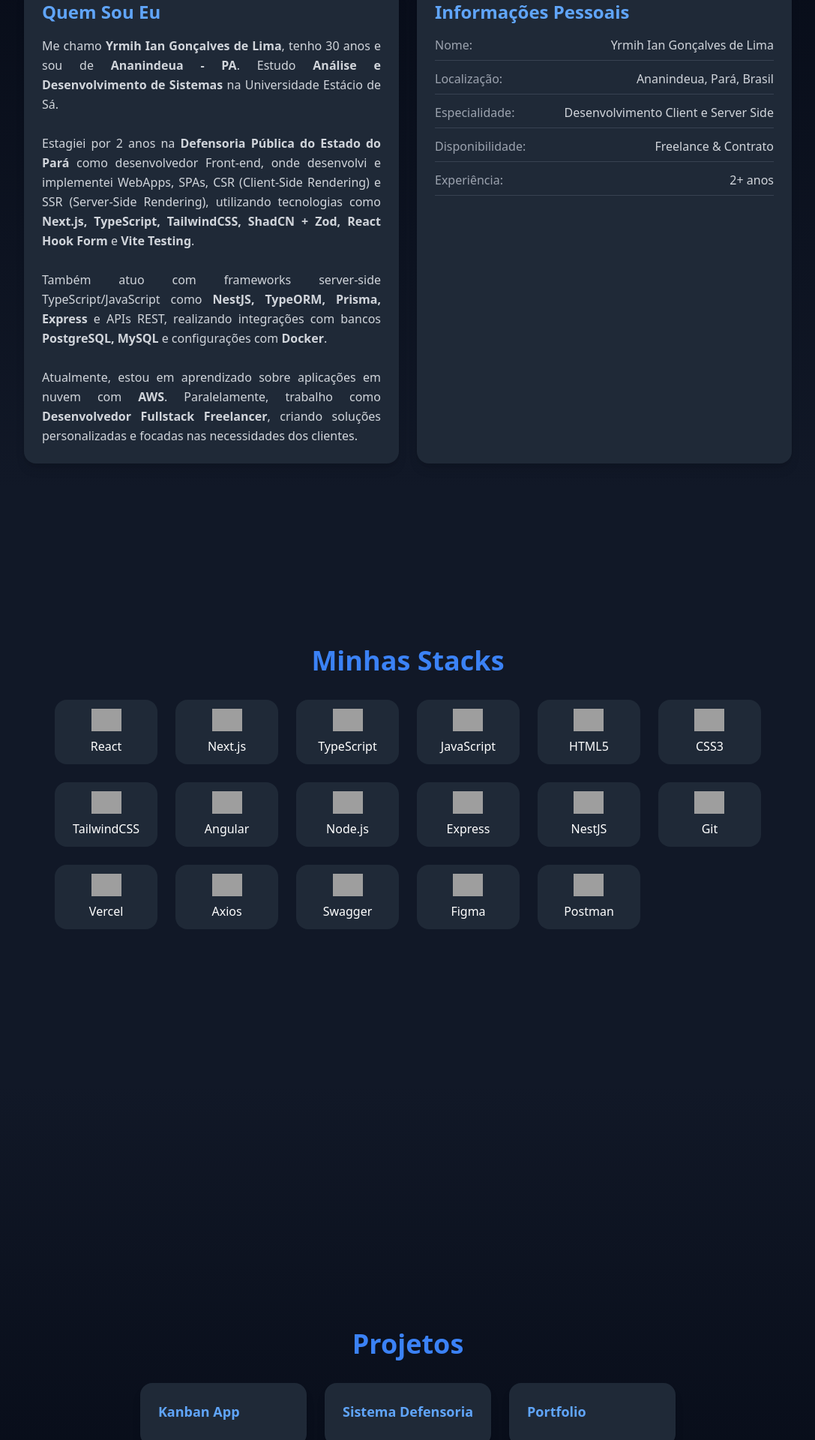
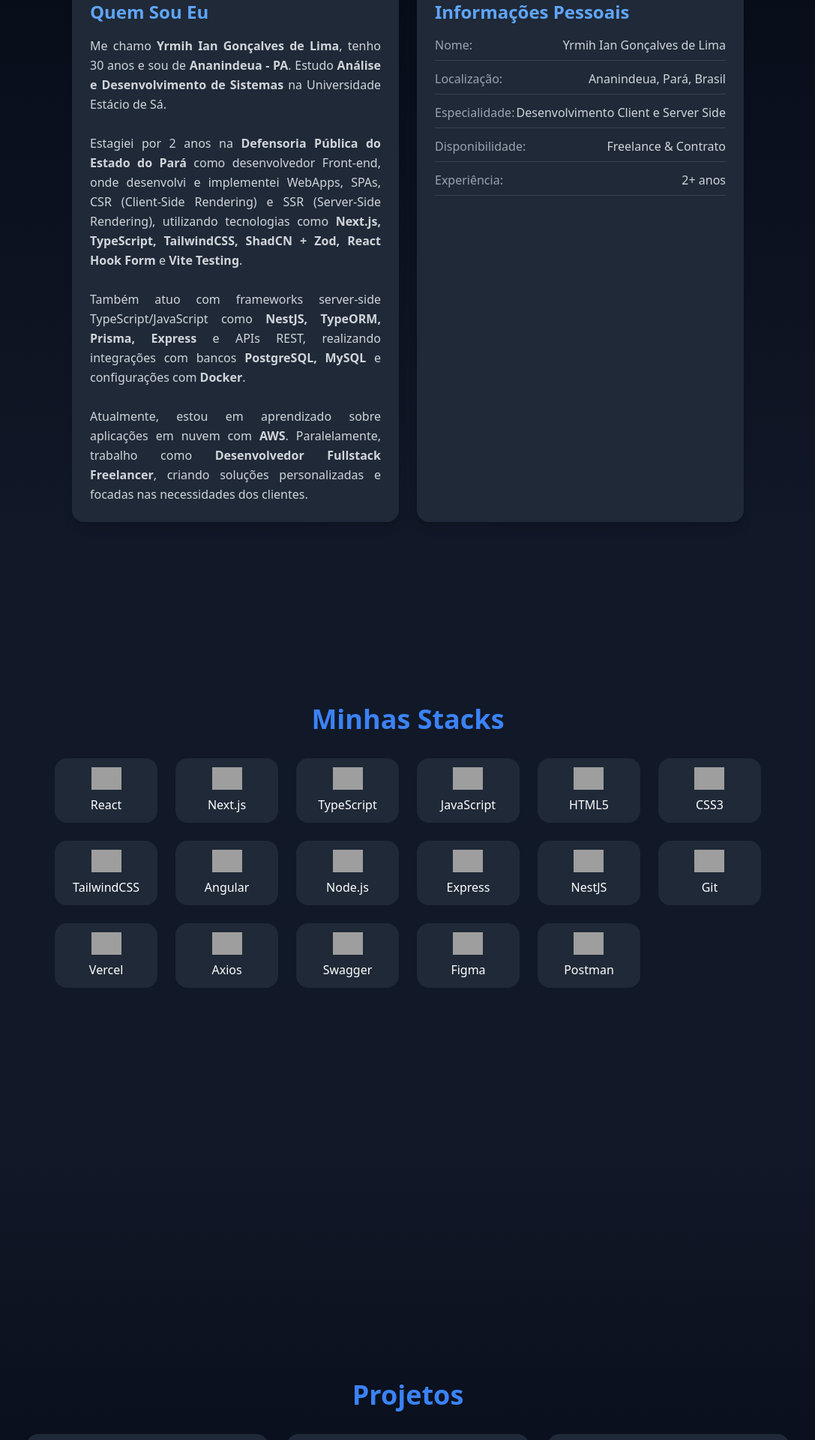
Before and after one commit to Yrmih/portfolio-web, a Next.js app: page / in a window 1280 px wide. Shown: the part 1220-3140 px from the top of the page at 75% size, without its empty margins (96-1183 px from the left). Built offline with nearby package versions, Linux system fonts and the light colour scheme; grey boxes are pictures that could not be loaded.

Commit message:
feat -a adicionando brilho dos demais componentes como about e projects

```diff
--- a/src/sections/About.tsx
+++ b/src/sections/About.tsx
@@ -85,13 +85,15 @@
         whileInView="visible"
         exit="hidden"
         viewport={{ once: false, amount: 0.2 }}
-        className="grid grid-cols-1 md:grid-cols-2 gap-6 max-w-5xl w-full"
+        className="grid grid-cols-1 md:grid-cols-2 gap-6 max-w-4xl w-full"
       >
-        <div className="p-6 bg-gray-800 rounded-2xl shadow-lg hover:scale-105 transition-transform duration-300">
-          <h3 className="text-2xl font-bold mb-4 text-blue-400">Quem Sou Eu</h3>
-          <p className="text-gray-300 leading-relaxed text-justify">
-            Me chamo <strong>Yrmih Ian Gonçalves de Lima</strong>, tenho 30 anos
-            e sou de <strong>Ananindeua - PA</strong>. Estudo{" "}
+        {[
+          {
+            title: "Quem Sou Eu",
+            content: (
+              <p className="text-gray-300 leading-relaxed text-justify relative z-10">
+                Me chamo <strong>Yrmih Ian Gonçalves de Lima</strong>, tenho 30
+                anos e sou de <strong>Ananindeua - PA</strong>. Estudo{" "}
                 <strong>Análise e Desenvolvimento de Sistemas</strong> na
                 Universidade Estácio de Sá.
                 <br />
@@ -102,15 +104,17 @@
                 SPAs, CSR (Client-Side Rendering) e SSR (Server-Side Rendering),
                 utilizando tecnologias como{" "}
                 <strong>
-              Next.js, TypeScript, TailwindCSS, ShadCN + Zod, React Hook Form
+                  Next.js, TypeScript, TailwindCSS, ShadCN + Zod, React Hook
+                  Form
                 </strong>{" "}
                 e <strong>Vite Testing</strong>.
                 <br />
                 <br />
-            Também atuo com frameworks server-side TypeScript/JavaScript como{" "}
-            <strong>NestJS, TypeORM, Prisma, Express</strong> e APIs REST,
-            realizando integrações com bancos <strong>PostgreSQL, MySQL</strong>{" "}
-            e configurações com <strong>Docker</strong>.
+                Também atuo com frameworks server-side TypeScript/JavaScript
+                como <strong>NestJS, TypeORM, Prisma, Express</strong> e APIs
+                REST, realizando integrações com bancos{" "}
+                <strong>PostgreSQL, MySQL</strong> e configurações com{" "}
+                <strong>Docker</strong>.
                 <br />
                 <br />
                 Atualmente, estou em aprendizado sobre aplicações em nuvem com{" "}
@@ -118,37 +122,48 @@
                 <strong>Desenvolvedor Fullstack Freelancer</strong>, criando
                 soluções personalizadas e focadas nas necessidades dos clientes.
               </p>
-        </div>
-
-        <div className="p-6 bg-gray-800 rounded-2xl shadow-lg hover:scale-105 transition-transform duration-300">
-          <h3 className="text-2xl font-bold mb-4 text-blue-400">
-            Informações Pessoais
+            ),
+          },
+          {
+            title: "Informações Pessoais",
+            content: (
+              <ul className="space-y-3 text-gray-300 relative z-10">
+                {[
+                  ["Nome:", "Yrmih Ian Gonçalves de Lima"],
+                  ["Localização:", "Ananindeua, Pará, Brasil"],
+                  ["Especialidade:", "Desenvolvimento Client e Server Side"],
+                  ["Disponibilidade:", "Freelance & Contrato"],
+                  ["Experiência:", "2+ anos"],
+                ].map(([label, value]) => (
+                  <li
+                    key={label}
+                    className="flex justify-between border-b border-gray-700 pb-2"
+                  >
+                    <span className="text-gray-400">{label}</span>
+                    <span className="font-medium">{value}</span>
+                  </li>
+                ))}
+              </ul>
+            ),
+          },
+        ].map((card) => (
+          <motion.div
+            key={card.title}
+            whileHover={{
+              scale: 1.04,
+              boxShadow: "0px 0px 18px rgba(59,130,246,0.3)",
+            }}
+            transition={{ duration: 0.25, ease: "easeOut" }}
+            className="relative p-6 bg-gray-800 rounded-2xl shadow-lg overflow-hidden transition-all duration-200"
+          >
+            {/* reflexo diagonal sutil */}
+            <div className="absolute inset-0 bg-gradient-to-br from-blue-500/5 to-transparent opacity-0 hover:opacity-100 transition-opacity duration-300 rounded-2xl" />
+            <h3 className="text-2xl font-bold mb-4 text-blue-400 relative z-10">
+              {card.title}
             </h3>
-          <ul className="space-y-3 text-gray-300">
-            <li className="flex justify-between border-b border-gray-700 pb-2">
-              <span className="text-gray-400">Nome:</span>
-              <span className="font-medium">Yrmih Ian Gonçalves de Lima</span>
-            </li>
-            <li className="flex justify-between border-b border-gray-700 pb-2">
-              <span className="text-gray-400">Localização:</span>
-              <span className="font-medium">Ananindeua, Pará, Brasil</span>
-            </li>
-            <li className="flex justify-between border-b border-gray-700 pb-2">
-              <span className="text-gray-400">Especialidade:</span>
-              <span className="font-medium">
-                Desenvolvimento Client e Server Side
-              </span>
-            </li>
-            <li className="flex justify-between border-b border-gray-700 pb-2">
-              <span className="text-gray-400">Disponibilidade:</span>
-              <span className="font-medium">Freelance & Contrato</span>
-            </li>
-            <li className="flex justify-between border-b border-gray-700 pb-2">
-              <span className="text-gray-400">Experiência:</span>
-              <span className="font-medium">2+ anos</span>
-            </li>
-          </ul>
-        </div>
+            {card.content}
+          </motion.div>
+        ))}
       </motion.div>
     </section>
   );
--- a/src/sections/Projects.tsx
+++ b/src/sections/Projects.tsx
@@ -14,6 +14,7 @@
       id={id}
       className="min-h-screen flex flex-col justify-center items-center p-8 bg-gradient-to-b from-gray-900 to-gray-950 text-gray-100"
     >
+      {/* título animado */}
       <motion.h2
         className="text-4xl font-bold mb-8 text-blue-500"
         initial={{ opacity: 0, y: -40 }}
@@ -24,8 +25,9 @@
         Projetos
       </motion.h2>
 
+      {/* grid de projetos */}
       <motion.div
-        className="grid md:grid-cols-3 gap-6"
+        className="grid md:grid-cols-3 gap-6 max-w-5xl"
         initial={{ opacity: 0, y: 60 }}
         whileInView={{ opacity: 1, y: 0 }}
         viewport={{ once: false, amount: 0.2 }}
@@ -35,17 +37,29 @@
           <motion.a
             key={project.name}
             href={project.link}
-            className="p-6 bg-gray-800 rounded-2xl shadow-lg hover:bg-gray-700 transition-all"
-            whileHover={{ scale: 1.05 }}
+            target="_blank"
+            rel="noopener noreferrer"
+            className="relative p-6 bg-gray-800 rounded-2xl shadow-lg overflow-hidden transition-all duration-200 group"
+            whileHover={{
+              scale: 1.04,
+              boxShadow: "0px 0px 18px rgba(59,130,246,0.3)",
+            }}
             whileTap={{ scale: 0.98 }}
             initial={{ opacity: 0, y: 30 }}
             whileInView={{ opacity: 1, y: 0 }}
             viewport={{ once: false }}
             transition={{ delay: index * 0.2, duration: 0.5 }}
           >
-            <h3 className="text-lg font-semibold text-blue-400 mb-2">
+            {/* camada de brilho diagonal suave */}
+            <div className="absolute inset-0 bg-gradient-to-br from-blue-500/5 to-transparent opacity-0 group-hover:opacity-100 transition-opacity duration-300 rounded-2xl" />
+
+            {/* conteúdo do card */}
+            <h3 className="text-lg font-semibold text-blue-400 mb-2 relative z-10">
               {project.name}
             </h3>
+            <p className="text-gray-400 text-sm relative z-10">
+              Clique para visualizar detalhes do projeto.
+            </p>
           </motion.a>
         ))}
       </motion.div>
```
Lines whose indentation alone changed are shown as unchanged.
